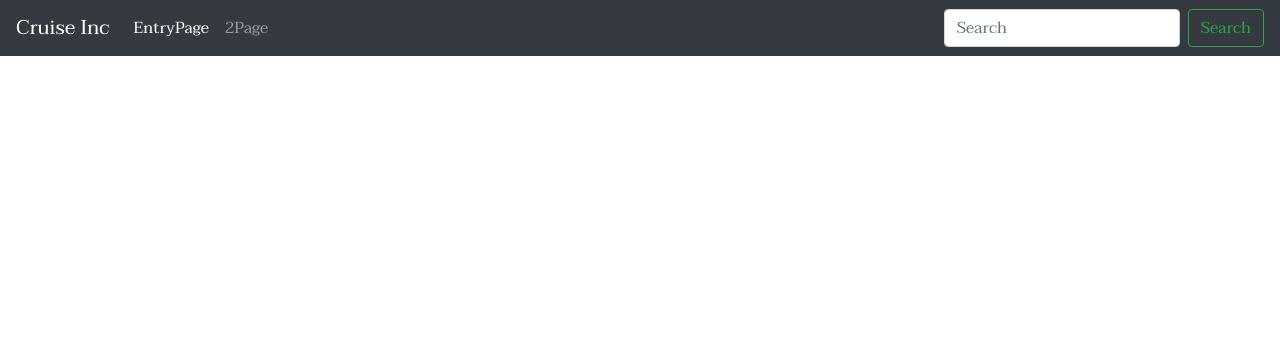
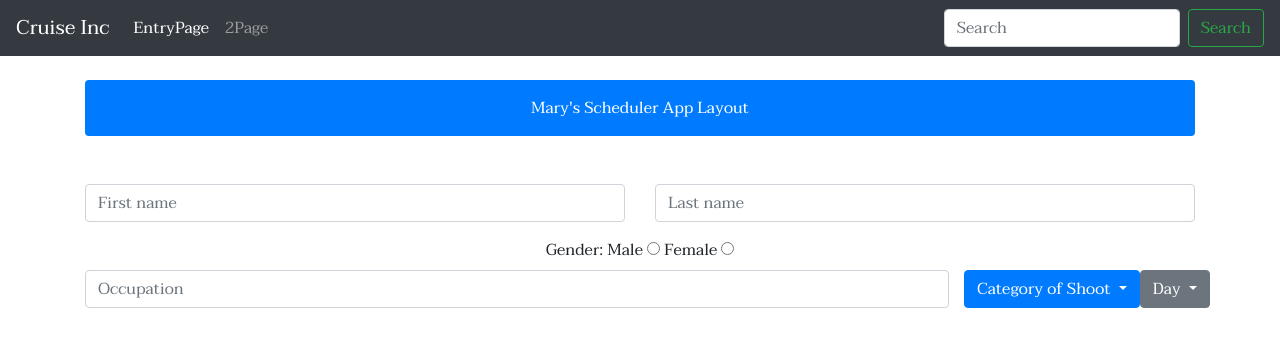
Before and after one commit to courthub74/Flask-Web-App, a Flask app: page /two in a window 1280 px wide. Shown: the top 347 px of the page. Run offline with Flask 2, Linux system fonts and the light colour scheme; some libraries are stand-ins or nearby versions.

Commit message:
Some components added

```diff
--- a/Flask Web App/static/styles/styles5.css
+++ b/Flask Web App/static/styles/styles5.css
@@ -14,3 +14,7 @@ body {
 	width: 100px;
 	height: 70px;
 }
+
+.bolden {
+
+}
--- a/Flask Web App/templates/two.html
+++ b/Flask Web App/templates/two.html
@@ -39,6 +39,84 @@
     </form>
   </div>
 </nav>
+      </br>
+	<body>
+		 	 <div class="container">
+		   <div class="shadow-none p-3 mb-5 bg-primary text-white rounded">Mary's Scheduler App Layout</div>
+
+
+		    <!--FIRST NAME LAST NAME-->
+			<form>
+		      <div class="row">
+		        <div class="col">
+		          <input type="text" class="form-control" placeholder="First name">
+		        </div>
+		        <div class="col">
+		          <input type="text" class="form-control" placeholder="Last name">
+		        </div>
+		      </div>
+		    </form>
+
+		    <!--GENDER RADIO-->
+		    <label for="Gender">Gender:</label>
+		    <label for="Male">Male</label>
+		    <input type="radio" name="Male">
+		    <label for="Female">Female</label>
+		    <input type="radio" name="Female">
+
+		    <!--OCCUPATION-->
+		    <form>
+		    	<div class="row">
+		          <div class="col">
+		          <input type="text" class="form-control" placeholder="Occupation">
+		        </div>
+		    </form>
+
+		    <!--TYPE OF SHOOT-->
+		    <div class="btn-group">
+			  <button type="button" class="btn btn-primary dropdown-toggle" data-toggle="dropdown" data-display="static" aria-haspopup="true" aria-expanded="false">
+			    Category of Shoot
+			  </button>
+			  <div class="dropdown-menu dropdown-menu-lg-right">
+			    <button class="dropdown-item" type="button">Executive</button>
+			    <button class="dropdown-item" type="button">Headshots</button>
+			    <button class="dropdown-item" type="button">New Models</button>
+			    <button class="dropdown-item" type="button">Portraiture</button>
+			    <button class="dropdown-item" type="button">Comp Cards</button>
+			    <button class="dropdown-item" type="button">Senior Session</button>
+			    <button class="dropdown-item" type="button">Glamour</button>
+			    <button class="dropdown-item" type="button">Pageant</button>
+			  </div>
+			</div>
+
+				</br>
+
+			<!--DATE-->
+				<div class="btn-group">
+				  <button type="button" class="btn btn-secondary dropdown-toggle" data-toggle="dropdown" aria-haspopup="true" aria-expanded="false">
+				    Day
+				  </button>
+				  <div class="dropdown-menu">
+				    <a class="dropdown-item" href="#">Sunday</a>
+				    <a class="dropdown-item" href="#">Monday</a>
+				    <a class="dropdown-item" href="#">Tuesday</a>
+				    <a class="dropdown-item" href="#">Wednesday</a>
+				    <a class="dropdown-item" href="#">Thursday</a>
+				    <a class="dropdown-item" href="#">Friday</a>
+				    <a class="dropdown-item" href="#">Saturday</a>
+				  </div>
+				</div>
+
+
+
+
+
+
+		</div>
+	</body>
+
+
+
 
 
 
```
Also changed, not shown: Flask Web App/static/images/MaryDuprie.jpg (added).
